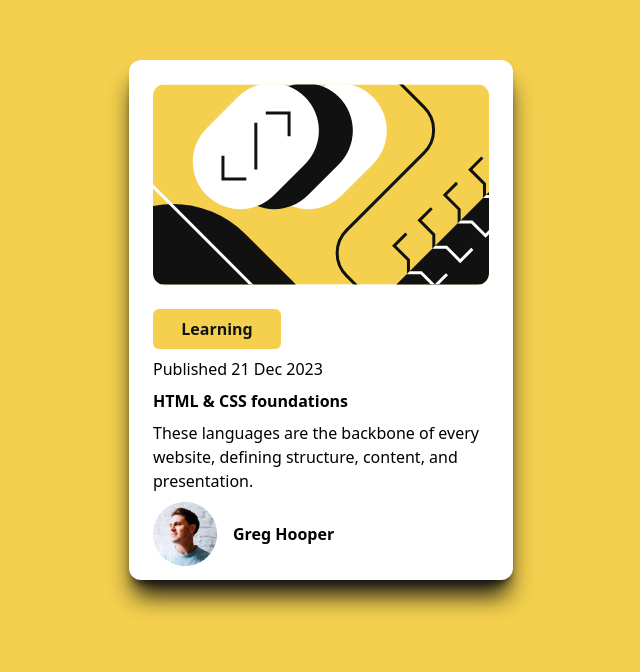
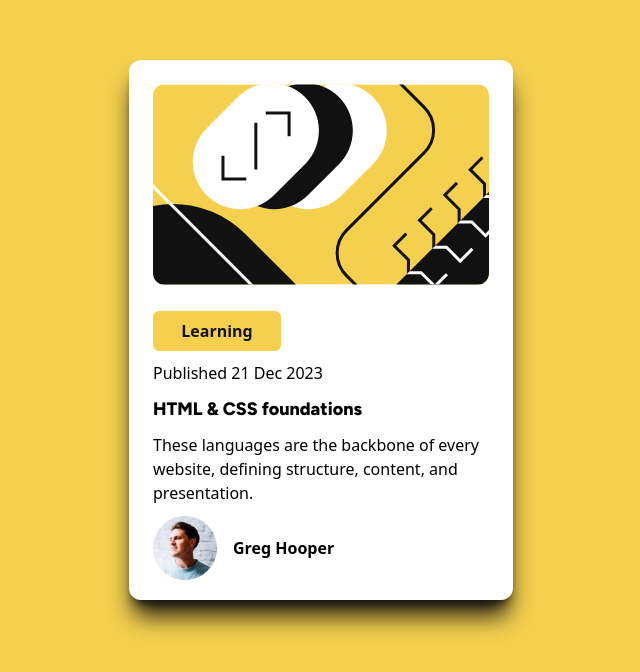
Before and after one commit to ElviaBth/blog-preview-card-main, a plain HTML site: page index.html in a window 1280 px wide. Shown: the part 180-852 px from the top of the page, without its empty margins (319-959 px from the left). Drawn offline with nearby package versions, Linux system fonts and the light colour scheme.

Commit message:
add fontFamily to Tailwind

```diff
--- a/index.html
+++ b/index.html
@@ -12,6 +12,9 @@
               "primary-color": "var(--primary-color)",
               "white-color": "var(--white-color)",
               "black-color": "var(--black-color)"
+            },
+            fontFamily: {
+              custom: ['Figtree', 'sans-serif']
             }
           }
         }
@@ -25,15 +28,15 @@
     <title>Blog preview card</title>
   </head>
   <body class="bg-primary-color">
-    <main class="bg-white-color w-96 h-[520px] my-60 m-auto border-solid border-1 border-black-color rounded-xl shadow-xl shadow-black-color">
-      <section class="m-6 flex flex-col gap-2 py-6">
+    <main class="bg-white-color w-96 h-[540px] my-60 m-auto border-solid border-1 border-black-color rounded-xl shadow-xl shadow-black-color">
+      <section class="m-6 flex flex-col gap-2.5 py-6">
         <picture class="mb-4">
           <img class="rounded-xl" src="./assets/images/illustration-article.svg" alt="illustration-article">
         </picture>
         <button class="bg-primary-color text-black-color px-4 py-2 rounded-md font-semibold w-32">Learning</button>
         <h4>Published 21 Dec 2023</h4>
-        <h1 class="font-semibold">HTML &amp CSS foundations</h1>
-        <p>These languages are the backbone of every website, defining structure, content, and presentation.</p>
+        <h1 class="font-extrabold text-lg font-custom hover:text-primary-color">HTML &amp CSS foundations</h1>
+        <p class="font-extralight">These languages are the backbone of every website, defining structure, content, and presentation.</p>
         <ul class="flex flex-row items-center gap-4">
           <li><img src="./assets/images/image-avatar.webp" alt="Profile picture"></li>
           <li class="font-semibold">Greg Hooper</li>
```
